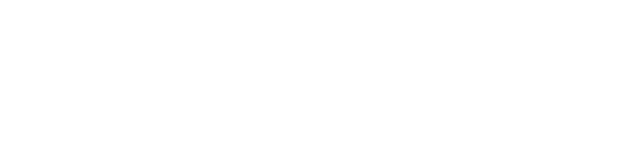
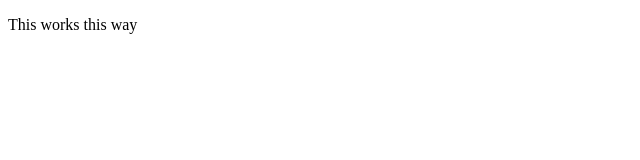
Before and after one commit to mho879/comp4537, a plain HTML site: page COMP4537/labs/4/index.html in a window 1280 px wide. Shown: the whole page, without its empty margins (0-640 px from the left). Drawn offline with Linux system fonts and the light colour scheme.

Commit message:
Testing deployment stuff

```diff
--- a/COMP4537/labs/4/index.html
+++ b/COMP4537/labs/4/index.html
@@ -6,6 +6,6 @@
     <title>Document</title>
 </head>
 <body>
-
+    <p>This works this way</p>
 </body>
 </html>
```
